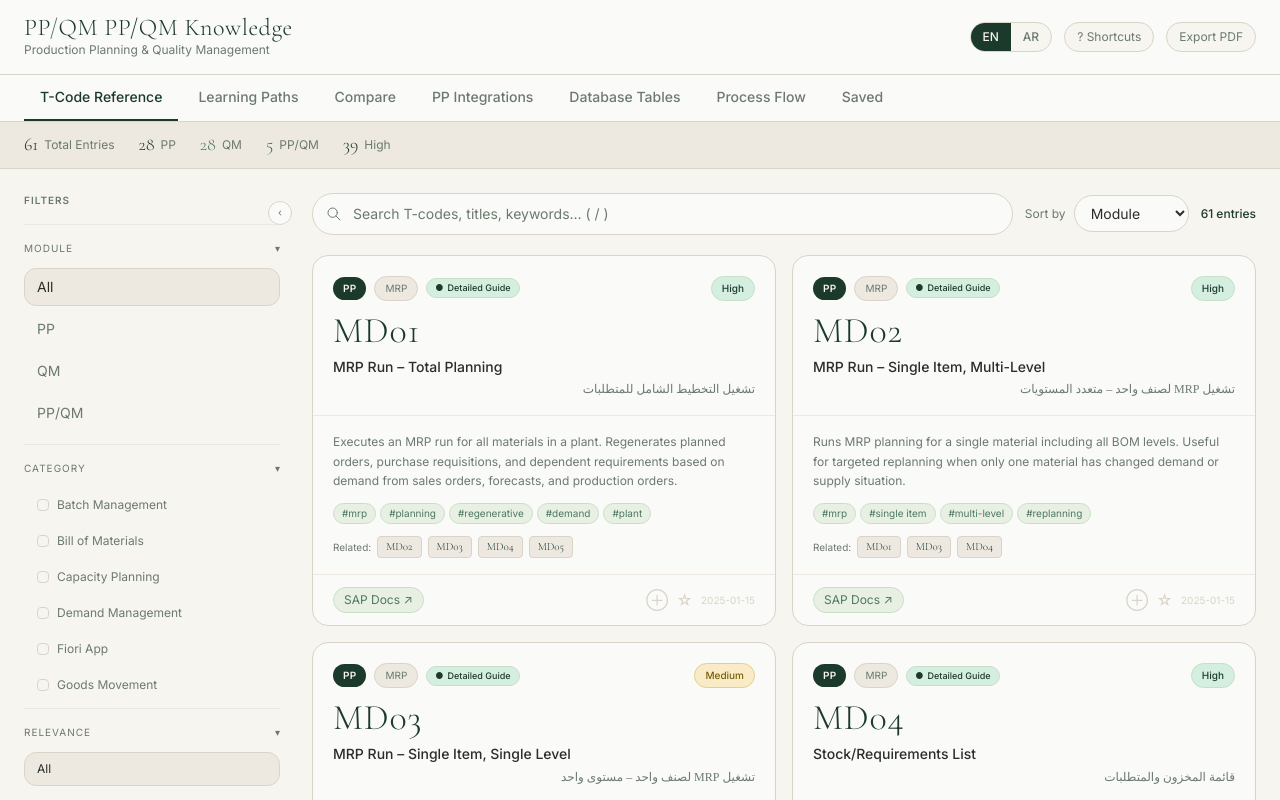
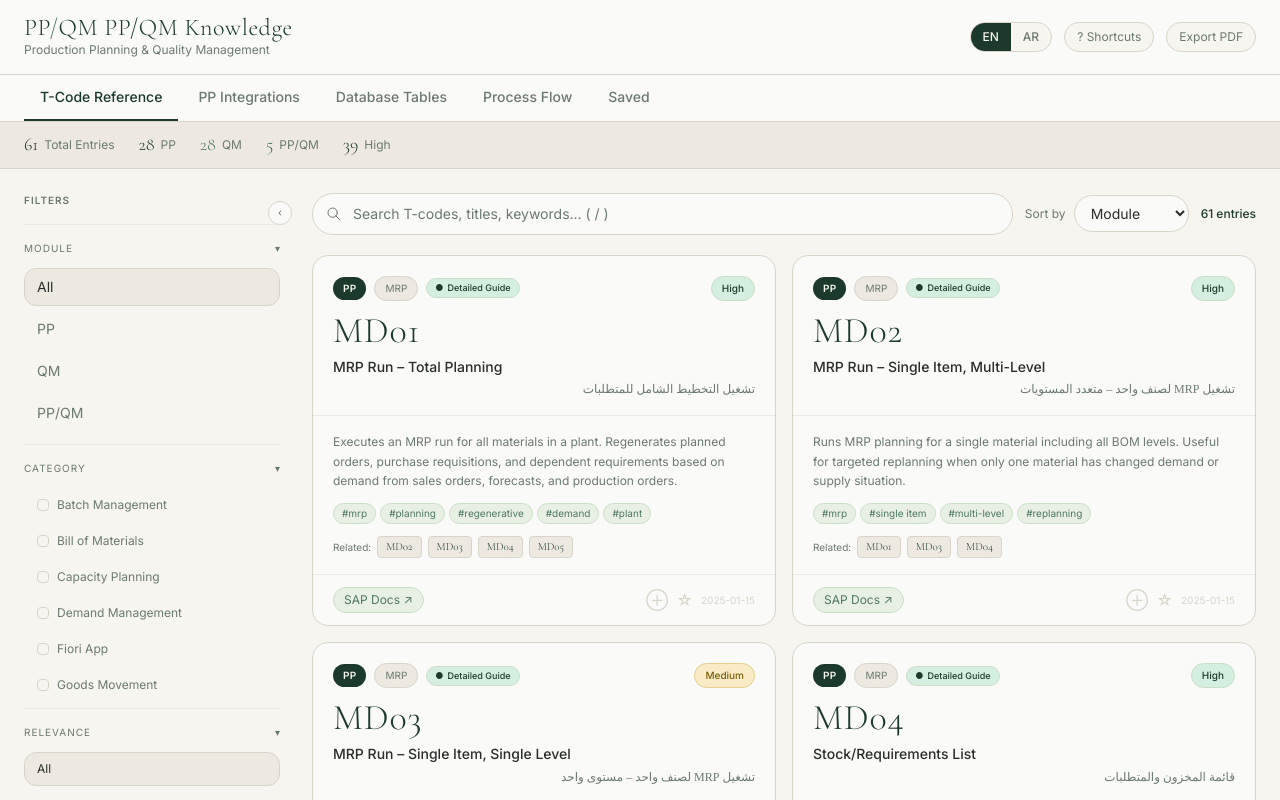
Before and after one commit to aothman11/AWP-LearningHup, a Next.js app: page /logbook in a window 1280 px wide. Shown: the top 800 px of the page. Built offline with nearby package versions, Linux system fonts and the light colour scheme.

Commit message:
remove Learning Paths and Compare tabs
Co-Authored-By: Claude Sonnet 4.6 <noreply@anthropic.com>
Claude-Session: https://claude.ai/code/session_01DgxAXr6wuicAUAj15vqc6Q

```diff
--- a/app/logbook/page.tsx
+++ b/app/logbook/page.tsx
@@ -2,7 +2,6 @@
 
 import { useState, useMemo, useEffect, useRef, useCallback } from "react";
 import { logbookEntries } from "@/data/qm-logbook";
-import { learningPaths } from "@/data/learning-paths";
 import type { LogbookEntry, Module, AwpRelevance } from "@/types/logbook";
 import { LogbookFilters } from "@/components/logbook/LogbookFilters";
 import type { LogbookFiltersState } from "@/components/logbook/LogbookFilters";
@@ -13,8 +12,6 @@ import { IntegrationMap } from "@/components/logbook/IntegrationMap";
 import { TablesView } from "@/components/logbook/TablesView";
 import { ProcessFlow } from "@/components/logbook/ProcessFlow";
 import { SavedView } from "@/components/logbook/SavedView";
-import { LearningPaths } from "@/components/logbook/LearningPaths";
-import { CompareView } from "@/components/logbook/CompareView";
 import { useLang } from "@/context/LangContext";
 import { useT } from "@/lib/i18n";
 import { collectionsStore } from "@/lib/collections-store";
@@ -24,7 +21,7 @@ import { normalizeQuery, buildHaystack, matchesQuery } from "@/lib/search";
 
 const RELEVANCE_ORDER: Record<string, number> = { High: 0, Medium: 1, Low: 2, "Not Used": 3 };
 
-type TabType = "tcodes" | "integrations" | "tables" | "flow" | "saved" | "paths" | "compare";
+type TabType = "tcodes" | "integrations" | "tables" | "flow" | "saved";
 
 const DEFAULT_FILTERS: LogbookFiltersState = {
   module: "All",
@@ -186,8 +183,6 @@ export default function LogbookPage() {
 
   const TABS: Array<{ id: TabType; label: string }> = [
     { id: "tcodes", label: t("tabs.tcodes") },
-    { id: "paths", label: t("tabs.paths") },
-    { id: "compare", label: t("tabs.compare") },
     { id: "integrations", label: t("tabs.integrations") },
     { id: "tables", label: t("tabs.tables") },
     { id: "flow", label: t("tabs.flow") },
@@ -345,23 +340,6 @@ export default function LogbookPage() {
             onRenameCollection={handleRenameCollection}
             onDeleteCollection={handleDeleteCollection}
             onRemoveFromCollection={handleRemoveFromCollection}
-          />
-        )}
-
-        {/* Learning paths tab */}
-        {tab === "paths" && (
-          <LearningPaths
-            paths={learningPaths}
-            allEntries={logbookEntries}
-            onSelectEntry={setSelectedEntry}
-          />
-        )}
-
-        {/* Compare tab */}
-        {tab === "compare" && (
-          <CompareView
-            allEntries={logbookEntries}
-            onSelectEntry={setSelectedEntry}
           />
         )}
 
```
